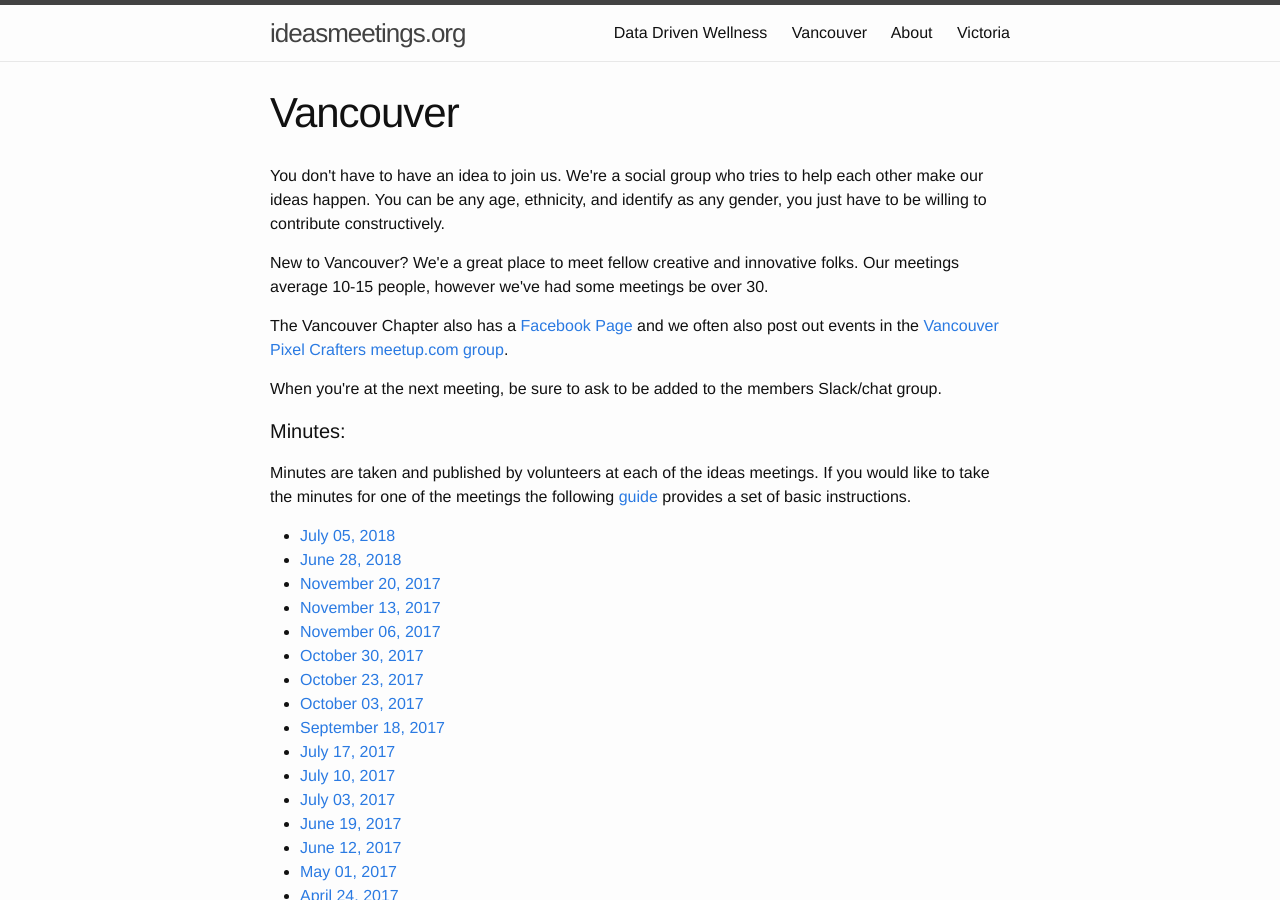
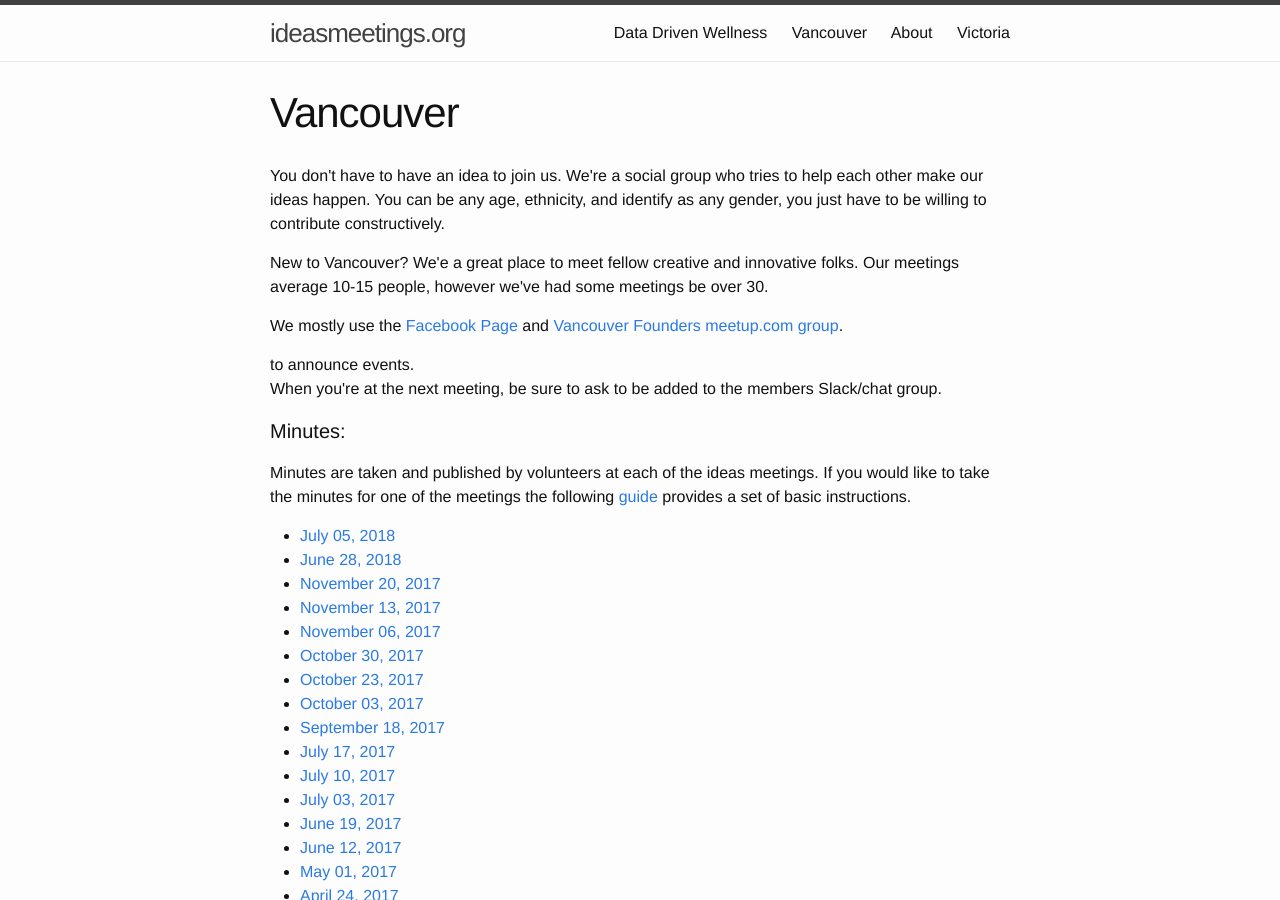
Before and after one commit to improvethings/improvethings.github.io, a Jekyll site: the page built from vancouver/index.html, in a window 1280 px wide and 900 px high. Built offline with Jekyll 4.4.1, drawn with Linux system fonts in a browser that asks for light colours; comment, search, counter and statistics services are not loaded.

Commit message:
Changed meetup.com link

```diff
--- a/vancouver/index.html
+++ b/vancouver/index.html
@@ -22,7 +22,7 @@ comments: []
 <p>You don't have to have an idea to join us. We're a social group who tries to help each other make our ideas happen. You can be any age, ethnicity, and identify as any gender, you just have to be willing to contribute constructively.</p>
 <p> New to Vancouver? We'e a great place to meet fellow creative and innovative folks. Our meetings average 10-15 people, however we've had some meetings be over 30. </p>
 
-<p>The Vancouver Chapter also has a <a href="https://www.facebook.com/ideasvan">Facebook Page</a> and we often also post out events in the <a href="https://www.meetup.com/Vancouver-Tech-Co-Founders/"> Vancouver Pixel Crafters meetup.com group</a>.</p>
+<p>We mostly use the <a href="https://www.facebook.com/ideasvan">Facebook Page</a> and <a href="https://www.meetup.com/VanTechFounders/"> Vancouver Founders meetup.com group</a>.</p> to announce events.
 
 <p> When you're at the next meeting, be sure to ask to be added to the members Slack/chat group. </p>
 
```
